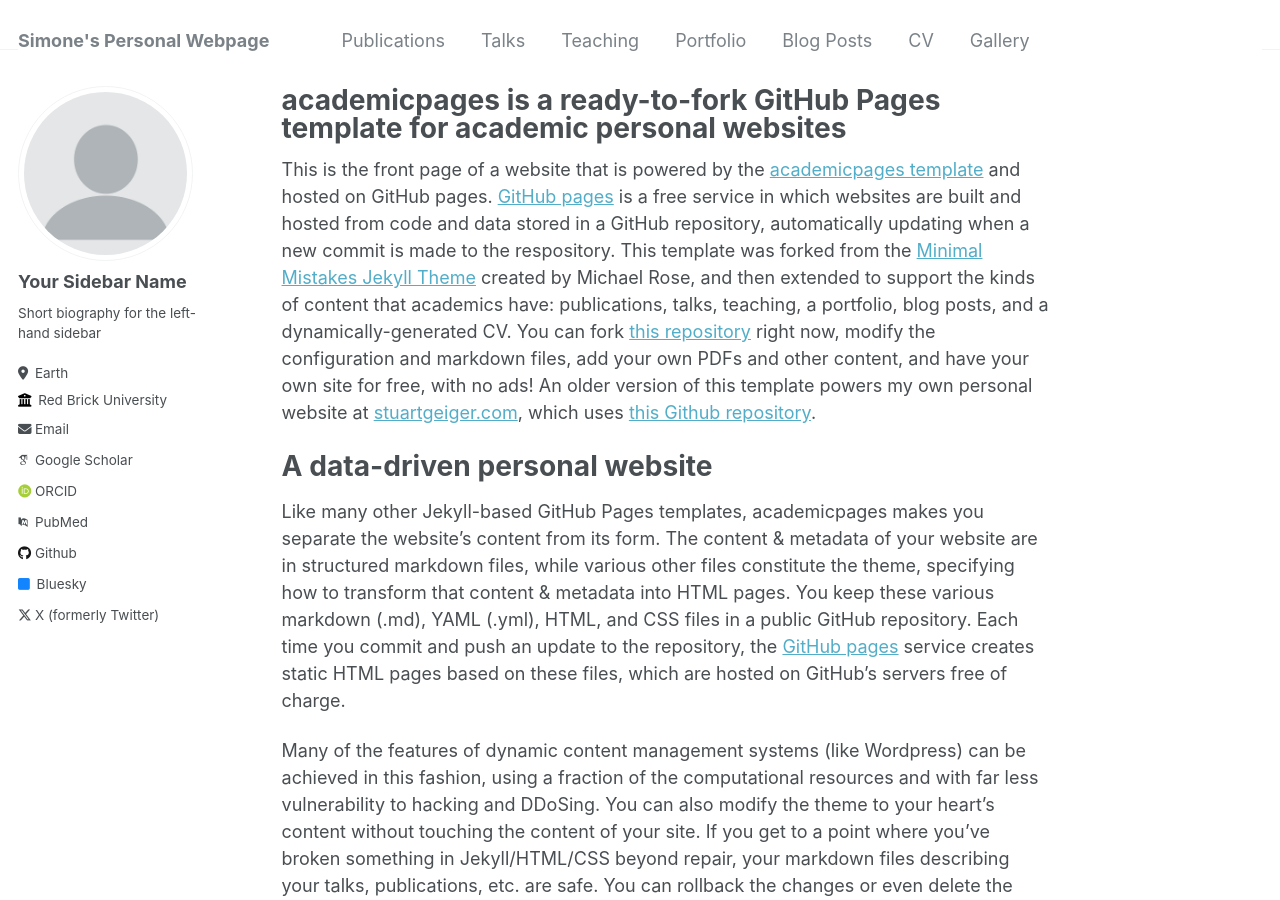
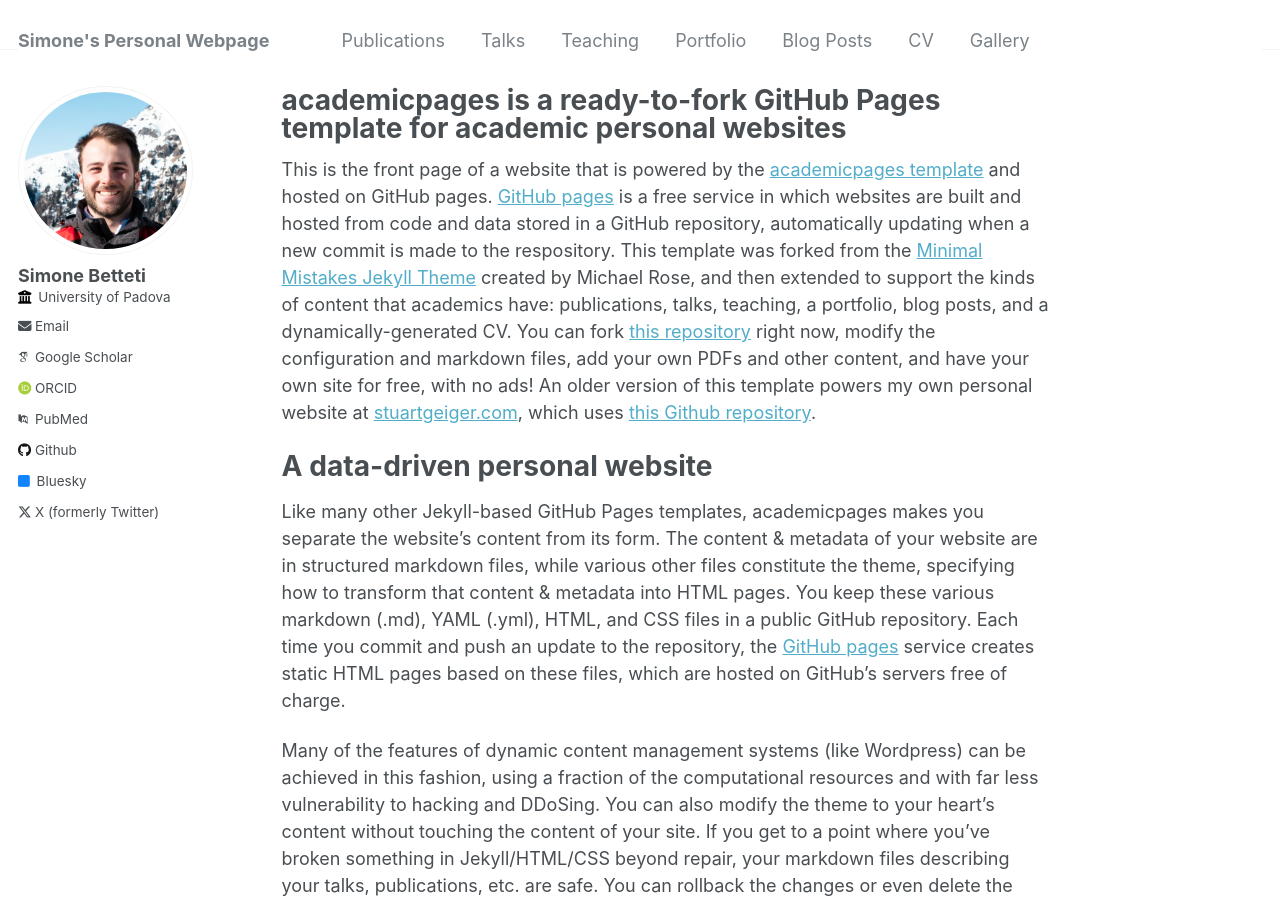
Before and after one commit to sim1bet/sim1bet.github.io, a Jekyll site: the page built from _pages/about.md, in a window 1280 px wide and 900 px high. Built offline with Jekyll 4.4.1, drawn with Linux system fonts in a browser that asks for light colours; some web fonts are replaced.

Commit message:
Update _config.yml

```diff
--- a/_config.yml
+++ b/_config.yml
@@ -11,24 +11,24 @@ locale                   : "en-US"
 title                    : "Simone's Personal Webpage"
 title_separator          : "-"
 name                     : &name "Simone"
-description              : &description "personal description"
+description              : &description "Ph.D. Student"
 url                      : https://academicpages.github.io # the base hostname & protocol for your site e.g. "https://mmistakes.github.io"
 baseurl                  : "" # the subpath of your site, e.g. "/blog"
-repository               : "academicpages/academicpages.github.io"
+repository               : "sim1bet/sim1bet.github.io"
 
 # Site Author - The following control what appear as part of the author content on the side bar.
 #               If a field is blank the icon and link will not appear, otherwise it will be shown.
 #               Additional customization can be done by editing /_includes/author-profile.html
 author:
   # Biographic information
-  avatar           : "profile.png"
-  name             : "Your Sidebar Name"
+  avatar           : "ProfileSite.jpg"
+  name             : "Simone Betteti"
   pronouns         : # example: "she/her"
-  bio              : "Short biography for the left-hand sidebar"
-  location         : "Earth"
-  employer         : "Red Brick University"
+  bio              : #
+  location         : #
+  employer         : "University of Padova"
   uri              : # URL
-  email            : "none@example.org"
+  email            : "bettetisim@dei.unipd.it"
 
   # Academic websites
   arxiv            : # URL - Update with the correct link to your profile
```
